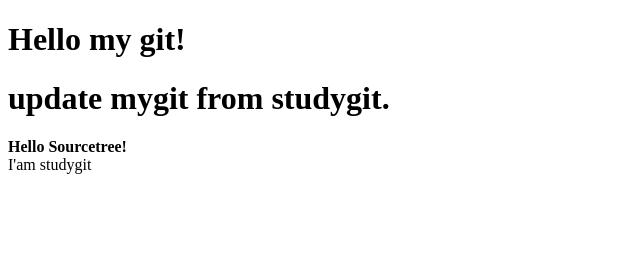
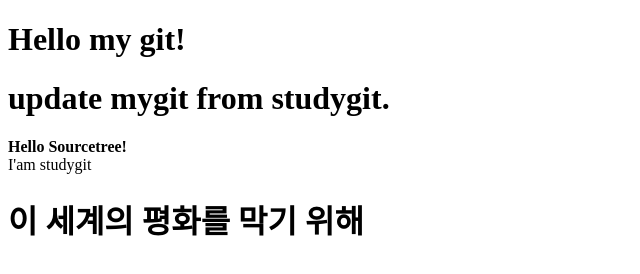
Before and after one commit to stringnine/mygit, a plain HTML site: page index.html in a window 1280 px wide. Shown: the whole page, without its empty margins (0-640 px from the left). Drawn offline with Linux system fonts and the light colour scheme.

Commit message:
이 세계의 파괴를 막기 위해

```diff
--- a/index.html
+++ b/index.html
@@ -10,5 +10,6 @@
     <h1>update mygit from studygit.</h1>
     <strong>Hello Sourcetree!</strong>
     <div>I'am studygit</div>
+    <h1>이 세계의 평화를 막기 위해</h1>
 </body>
 </html>
```
